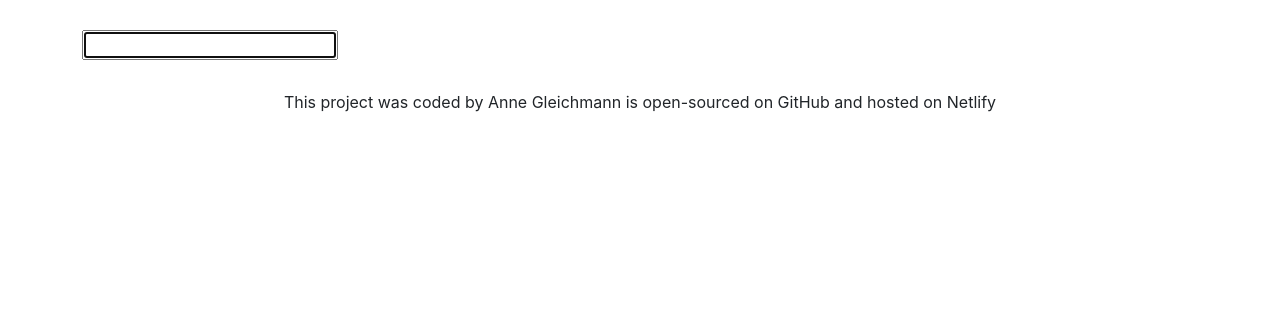
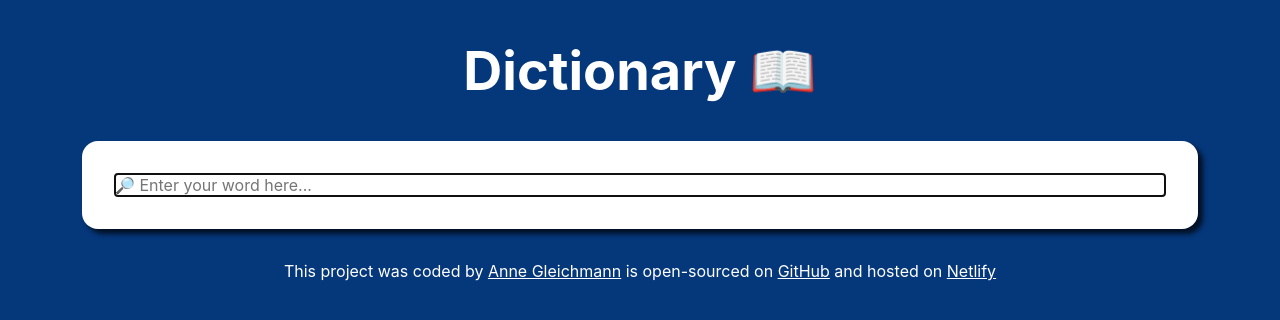
Before and after one commit to annegleichmann/dictionary-project, a React (Create React App) app: page / in a window 1280 px wide. Shown: the top 320 px of the page. Built offline with nearby package versions, Linux system fonts and the light colour scheme.

Commit message:
added various css

```diff
--- a/src/App.css
+++ b/src/App.css
@@ -1,8 +1,23 @@
+body {
+  background-color: #05377b;
+  color: black;
+}
+
 .App-header {
+  color: white;
+  text-align: center;
+  font-size: 54px;
+  font-weight: bold;
+  line-height: 1.5;
   margin: 30px 0;
 }
 
 .App-footer {
+  color: white;
   text-align: center;
   margin: 30px 0;
 }
+
+.App a {
+  color: white;
+}
--- a/src/App.js
+++ b/src/App.js
@@ -5,13 +5,29 @@ export default function App() {
   return (
     <div className="App">
       <div className="container">
-        <header className="App-header"></header>
+        <header className="App-header">Dictionary 📖</header>
         <main>
           <Dictionary />
         </main>
         <footer className="App-footer">
-          This project was coded by Anne Gleichmann is open-sourced on GitHub
-          and hosted on Netlify
+          This project was coded by{" "}
+          <a href="https://github.com/annegleichmann" target="_blank">
+            Anne Gleichmann
+          </a>{" "}
+          is open-sourced on{" "}
+          <a
+            href="https://github.com/annegleichmann/dictionary-project"
+            target="_blank"
+          >
+            GitHub
+          </a>{" "}
+          and hosted on{" "}
+          <a
+            href="https://shecodes-dictionary-project-by-anne.netlify.app/"
+            target="_blank"
+          >
+            Netlify
+          </a>
         </footer>
       </div>
     </div>
--- a/src/Dictionary.css
+++ b/src/Dictionary.css
@@ -0,0 +1,13 @@
+.Dictionary section {
+  background-color: white;
+  padding: 30px;
+  border-radius: 16px;
+  box-shadow: 5px 5px 5px rgba(0, 0, 0, 0.7);
+  margin: 20px 0;
+}
+
+.Dictionary input {
+  width: 100%;
+  padding: 10 px 6px;
+  border: 1px solid #ffff;
+}
--- a/src/Dictionary.js
+++ b/src/Dictionary.js
@@ -26,9 +26,16 @@ export default function Dictionary() {
 
   return (
     <div className="Dictionary">
-      <form onSubmit={search}>
-        <input type="search" onChange={handleKeywordChange} autoFocus={true} />
-      </form>
+      <section>
+        <form onSubmit={search}>
+          <input
+            type="search"
+            onChange={handleKeywordChange}
+            autoFocus={true}
+            placeholder="🔎 Enter your word here..."
+          />
+        </form>
+      </section>
       <Results result={results} />{" "}
     </div>
   );
--- /dev/null
+++ b/src/Meaning.css
@@ -0,0 +1,10 @@
+.Meaning h3 {
+  font-size: 24px;
+  line-height: 1.5;
+  font-weight: bold;
+}
+
+.Meaning .example {
+  color: #70757a;
+  font-style: italic;
+}
--- a/src/Meaning.js
+++ b/src/Meaning.js
@@ -1,5 +1,6 @@
 import React from "react";
 import Synonyms from "./Synonyms";
+import "./Meaning.css";
 
 export default function Meaning(props) {
   return (
--- /dev/null
+++ b/src/Results.css
@@ -0,0 +1,5 @@
+.Results h2 {
+  font-size: 36px;
+  font-weight: bold;
+  line-height: 1.5;
+}
--- a/src/Results.js
+++ b/src/Results.js
@@ -1,5 +1,6 @@
 import React from "react";
 import Meaning from "./Meaning";
+import "./Results.css";
 
 export default function Result(props) {
   if (props.result) {
--- /dev/null
+++ b/src/Synonyms.css
@@ -0,0 +1,11 @@
+.Synonyms {
+  margin: 30px 0 0;
+  padding: 0;
+}
+
+.Synonyms li {
+  font-size: 13px;
+  padding-right: 15px;
+  line-height: 1;
+  list-style-type: none;
+}
--- a/src/Synonyms.js
+++ b/src/Synonyms.js
@@ -1,4 +1,5 @@
 import React from "react";
+import "./Synonyms.css";
 
 export default function Synonyms(props) {
   if (props.synonyms) {
```
